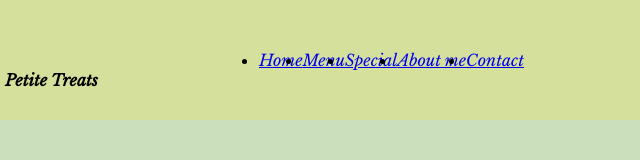
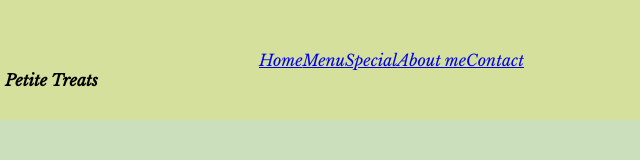
Before and after one commit to peshin-ai/CP1406-assignment1, a plain HTML site: page index.html in a window 1280 px wide. Shown: the full height of the page, 189-829 px from the left. Drawn offline with nearby package versions, Linux system fonts and the light colour scheme.

Commit message:
remove the style of list

```diff
--- a/style.css
+++ b/style.css
@@ -32,3 +32,7 @@ nav{
   margin-left: 10px;
   margin-top: 5vh;
 }
+
+.linking{
+  list-style-type: none;
+}
```
